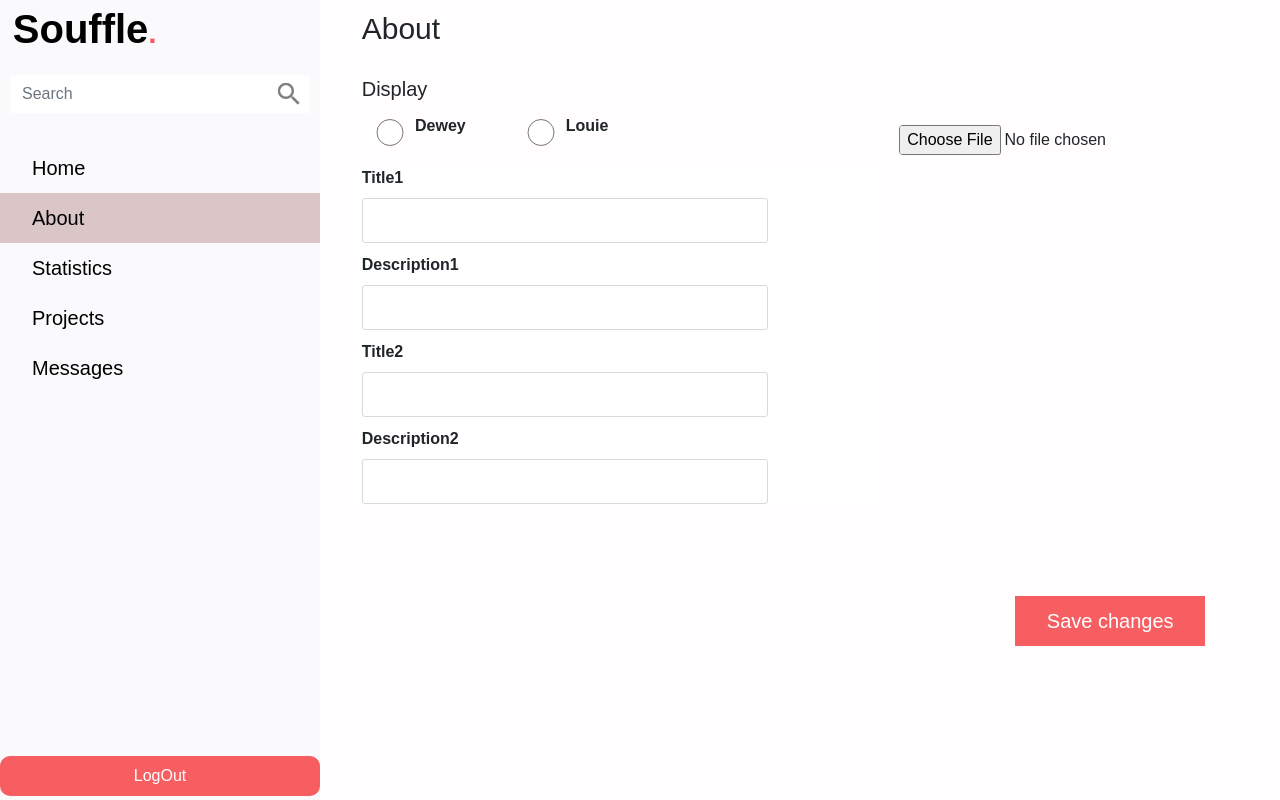
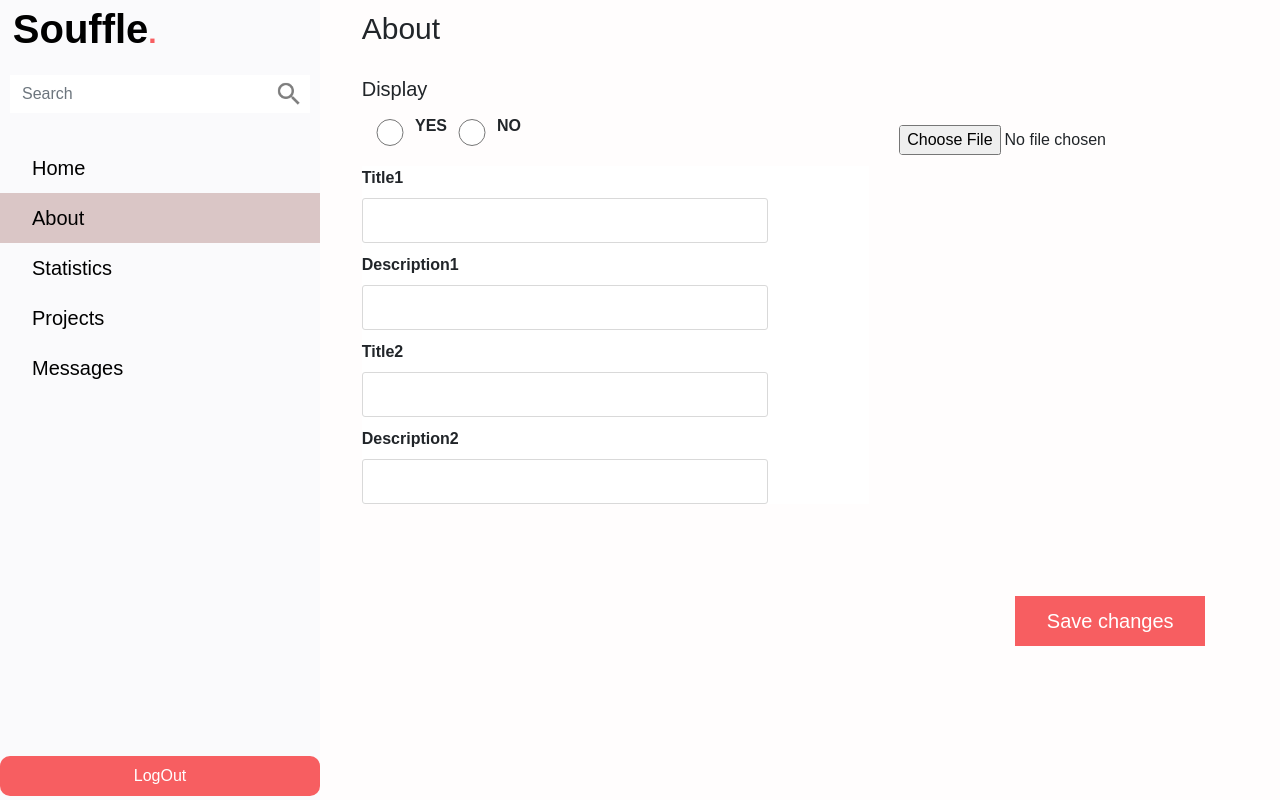
Before and after one commit to psyhoch3589/s_o_u_f_f_l_e, a PHP site: page /admin_blueprint.php in a window 1280 px wide. Run offline with PHP 8.4, Linux system fonts and the light colour scheme; the visitor is signed in with stand-in values (Sample User, id 1); some libraries are stand-ins or nearby versions; some web fonts are replaced.

Commit message:
"update"

```diff
--- a/About_admin.php
+++ b/About_admin.php
@@ -3,10 +3,10 @@
         <h1>About</h1>
         <h5>Display</h5>
         <div class="ty">
-            <input type="radio" id="dewey" name="drone" value="dewey" style="padding:0 !important">
-            <label for="dewey">Dewey</label>
-            <input type="radio" id="louie" name="drone" value="louie">
-            <label for="louie">Louie</label>
+            <input type="radio" id="diplay_yes" name="display" value="YES" style="padding:0 !important">
+            <label for="diplay_yes">YES</label>
+            <input type="radio" id="diplay_no" name="display" value="NO">
+            <label for="diplay_no">NO</label>
         </div>
         <div class="form_step_text ">
             <div class="input_group_about tesst">
@@ -41,14 +41,12 @@
 
     <?php
     if(isset($_POST["submit_about"])){
-        try
-        {
-            $mydatabase = new PDO("mysql:host=localhost;dbname=souffle","root","");
+        try{
+            $mydatabase=new PDO("mysql:host=localhost;dbname=souffle","root","");
         }
         catch(exception $e){
             Die("ERROR".$e->getMessage());
         }
-
         $picSlide=$_FILES['slide_image']['name'];
         $tmp_dir=$_FILES['slide_image']['tmp_name'];
         $upload_dir="uploads_admin/";
@@ -58,8 +56,13 @@
         $d1=$_POST["user_description"];
         $t2=$_POST["user_titlee"];
         $d2=$_POST["user_descriptionn"];
-        $sql=$mydatabase->prepare("insert into about value(?,?,?,?,?)");
-        $sql->execute(array($t1,$d1,$t2,$d2,$upload_dir.$picSlide));
+        if($_POST["display"]==="NO") $status="no";
+        else $status="yes";
+        $sql=$mydatabase->prepare("insert into about value(?,?,?,?,?,?)");
+        $sql2="delete from about";
+        $mydatabase->exec($sql2);
+        $sql->execute(array($t1,$d1,$t2,$d2,$upload_dir.$picSlide,$status));
+        echo $status;
         echo "<script>document.getElementById('about').classList.add('visited');</script>";
     }
     ?>
--- a/table_admin.sql
+++ b/table_admin.sql
@@ -1,3 +1,3 @@
 
-create table About(titre_1 varchar(150) Not NUll,descr_1 varchar(300) Not NULL,titre_2 varchar(150) Not NUll,descr_2 varchar(300) Not NULL,title_image varchar(150));
+create table About(titre_1 varchar(150) Not NUll,descr_1 varchar(300) Not NULL,titre_2 varchar(150) Not NUll,descr_2 varchar(300) Not NULL,title_image varchar(150),status varchar(150) DEFAULT "YES");
 create table Stati(id INT Not NULL ,titre varchar(150) Not NUll,pourcentage INT NOT NULL ,statu varchar(150) DEFAULT "disabled");
```
